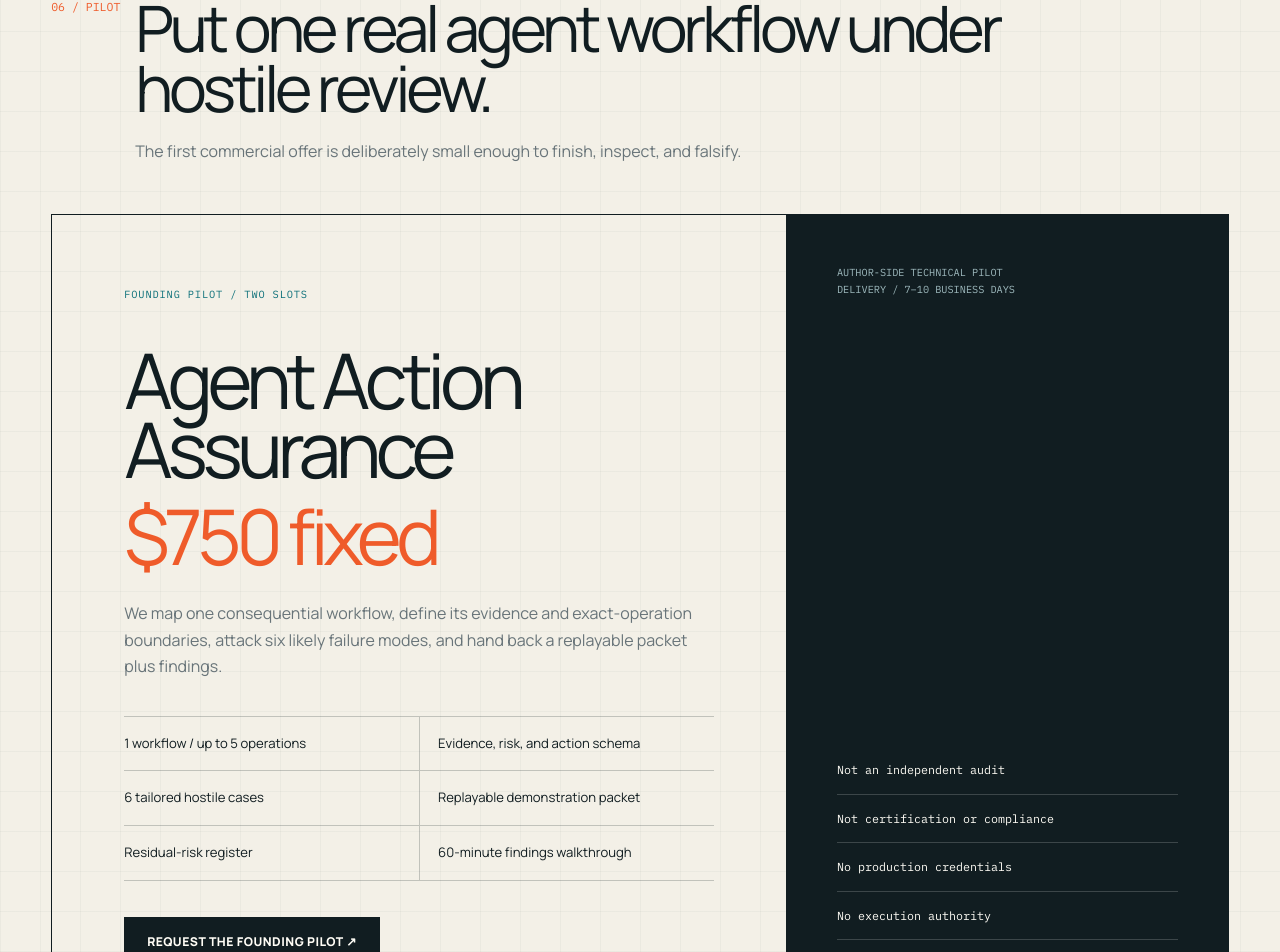
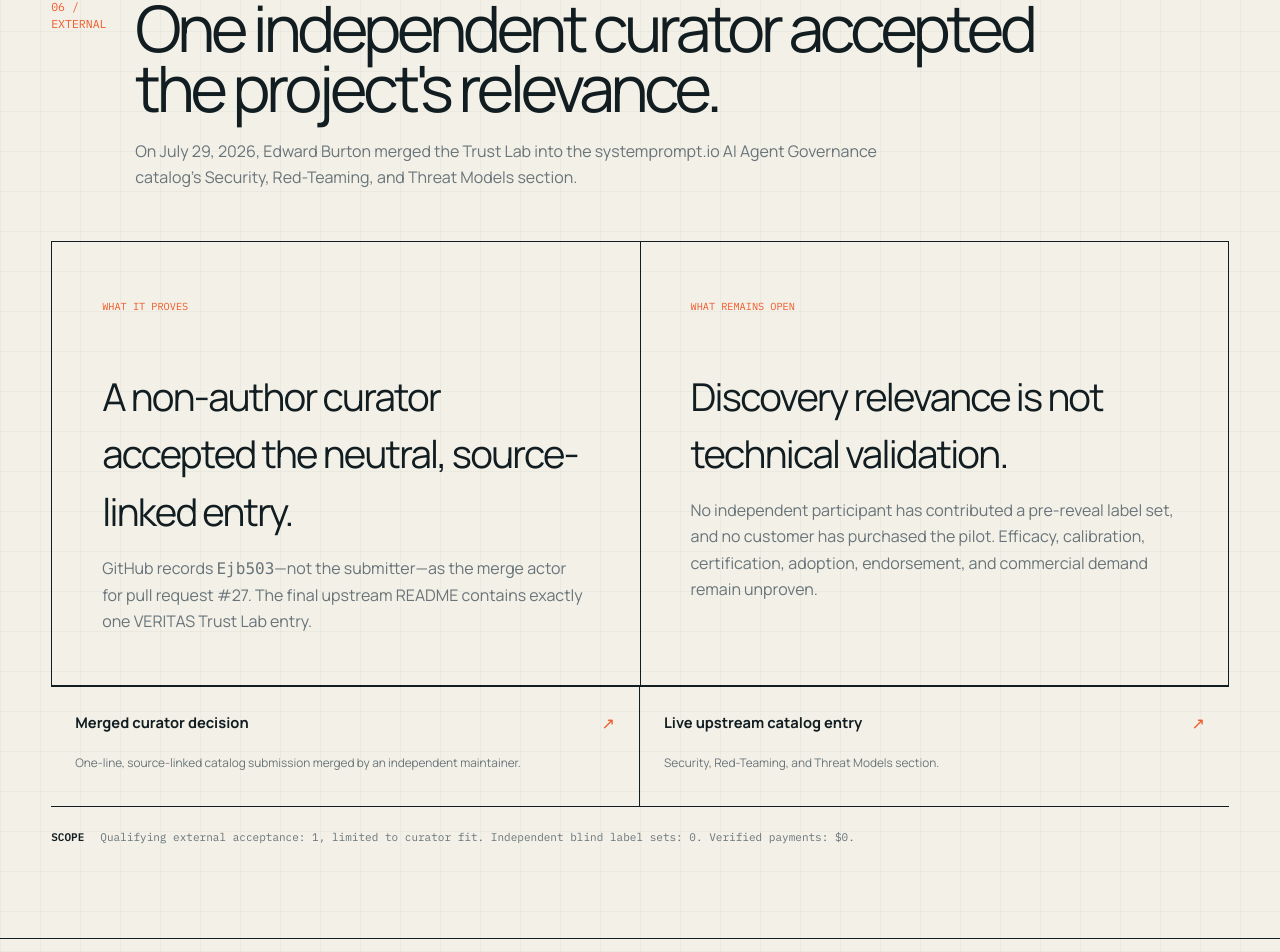
Before and after one commit to VrtxOmega/veritas-agent-trust-lab, a Next.js app: page / in a window 1280 px wide. Shown: the part 6609-7561 px from the top of the page. Built offline with nearby package versions, Linux system fonts and the light colour scheme.

Commit message:
docs: record first external curator acceptance

```diff
--- a/app/trust-lab.tsx
+++ b/app/trust-lab.tsx
@@ -425,9 +425,63 @@
         </div>
       </section>
 
+      <section className="section" id="external-evidence">
+        <div className="section-inner">
+          <header className="section-heading">
+            <span>06 / EXTERNAL</span>
+            <div>
+              <h2>One independent curator accepted the project&apos;s relevance.</h2>
+              <p>
+                On July 29, 2026, Edward Burton merged the Trust Lab into the
+                systemprompt.io AI Agent Governance catalog&apos;s Security,
+                Red-Teaming, and Threat Models section.
+              </p>
+            </div>
+          </header>
+          <div className="principles">
+            <article>
+              <span>WHAT IT PROVES</span>
+              <h3>A non-author curator accepted the neutral, source-linked entry.</h3>
+              <p>
+                GitHub records <code>Ejb503</code>—not the submitter—as the
+                merge actor for pull request #27. The final upstream README
+                contains exactly one VERITAS Trust Lab entry.
+              </p>
+            </article>
+            <article>
+              <span>WHAT REMAINS OPEN</span>
+              <h3>Discovery relevance is not technical validation.</h3>
+              <p>
+                No independent participant has contributed a pre-reveal label
+                set, and no customer has purchased the pilot. Efficacy,
+                calibration, certification, adoption, endorsement, and
+                commercial demand remain unproven.
+              </p>
+            </article>
+          </div>
+          <div className="references">
+            <a href="https://github.com/systempromptio/awesome-ai-agent-governance/pull/27" target="_blank" rel="noreferrer">
+              <b>Merged curator decision</b>
+              <span>One-line, source-linked catalog submission merged by an independent maintainer.</span>
+              <i>↗</i>
+            </a>
+            <a href="https://github.com/systempromptio/awesome-ai-agent-governance/blob/main/README.md" target="_blank" rel="noreferrer">
+              <b>Live upstream catalog entry</b>
+              <span>Security, Red-Teaming, and Threat Models section.</span>
+              <i>↗</i>
+            </a>
+          </div>
+          <p className="boundary">
+            <strong>SCOPE</strong> Qualifying external acceptance: 1, limited
+            to curator fit. Independent blind label sets: 0. Verified payments:
+            $0.
+          </p>
+        </div>
+      </section>
+
       <section className="section" id="pilot">
         <div className="section-inner">
-          <header className="section-heading"><span>06 / PILOT</span><div><h2>Put one real agent workflow under hostile review.</h2><p>The first commercial offer is deliberately small enough to finish, inspect, and falsify.</p></div></header>
+          <header className="section-heading"><span>07 / PILOT</span><div><h2>Put one real agent workflow under hostile review.</h2><p>The first commercial offer is deliberately small enough to finish, inspect, and falsify.</p></div></header>
           <div className="offer">
             <div className="offer-main">
               <p>FOUNDING PILOT / TWO SLOTS</p>
@@ -450,7 +504,7 @@
 
       <section className="section context">
         <div className="section-inner">
-          <header className="section-heading"><span>07 / CONTEXT</span><div><h2>Built between evaluation and action.</h2><p>Sandboxes, policy engines, identity systems, and standards work solve adjacent layers. These organizations do not endorse VERITAS.</p></div></header>
+          <header className="section-heading"><span>08 / CONTEXT</span><div><h2>Built between evaluation and action.</h2><p>Sandboxes, policy engines, identity systems, and standards work solve adjacent layers. These organizations do not endorse VERITAS.</p></div></header>
           <div className="references">
             <a href="https://www.nist.gov/artificial-intelligence/ai-agent-standards-initiative" target="_blank" rel="noreferrer"><b>NIST AI Agent Standards Initiative</b><span>Identity, authorization, security evaluation, interoperability.</span><i>↗</i></a>
             <a href="https://openai.com/index/running-codex-safely/" target="_blank" rel="noreferrer"><b>OpenAI — Running Codex safely</b><span>Sandboxing, approvals, network restrictions, identity, telemetry.</span><i>↗</i></a>
--- a/evidence/DISTRIBUTION_EVIDENCE.md
+++ b/evidence/DISTRIBUTION_EVIDENCE.md
@@ -1,6 +1,6 @@
 # Distribution Evidence
 
-Observed state: 2026-07-28 (America/Chicago)
+Observed state: 2026-07-29 (America/Chicago)
 
 This register separates publication, automated workflow output, independent
 human action, and payment. A public link or an author-opened issue is not
@@ -22,7 +22,7 @@
 | Lane | Current state | What it proves now | What it does not prove |
 | --- | --- | --- | --- |
 | [agentrust-io/awesome-ai-governance#48](https://github.com/agentrust-io/awesome-ai-governance/pull/48) | Open, mergeable, awaiting named-maintainer review. Automated contributor check reported high confidence. | A policy-compliant one-line submission exists and automated workflow checks ran. | No human acceptance, product efficacy, calibration, certification, or endorsement. |
-| [systempromptio/awesome-ai-agent-governance#27](https://github.com/systempromptio/awesome-ai-agent-governance/pull/27) | Open, mergeable, no human review; GitGuardian passed. | A second policy-compliant one-line submission exists and secret scanning passed. | No human acceptance, product efficacy, calibration, certification, or endorsement. |
+| [systempromptio/awesome-ai-agent-governance#27](https://github.com/systempromptio/awesome-ai-agent-governance/pull/27) | Merged on 2026-07-29 by independent curator `Ejb503` as commit `2a2fd6d84c1b57b89faf8e786615c8f6d7a3ed69`; the final upstream README contains the neutral Trust Lab entry. | One attributable non-author curator accepted the project's relevance to the catalog's Security, Red-Teaming, and Threat Models section. | No challenge use, product efficacy, calibration, certification, adoption, endorsement, independent label set, or payment. |
 | [scadastrangelove/awesome-ai-security-tools#29](https://github.com/scadastrangelove/awesome-ai-security-tools/pull/29) | Open and mergeable with one `WATCHLIST.md` line; awaiting curator review. | A contribution-policy-aligned submission exists in the catalog's required zero-star lane; local PCF preflight was `ready-for-maintainer` at 100/100. | No human acceptance, main-list eligibility, product efficacy, calibration, certification, or endorsement. |
 
 ## Independent-use lane
@@ -33,7 +33,7 @@
 inclusion, exclusion, and analysis rules before any qualifying submissions
 exist.
 
-Current eligible external label sets: **0**
+Current eligible independent pre-reveal label sets: **0**
 
 ## Commercial lane
 
@@ -44,9 +44,11 @@
 
 ## Current determination
 
-**INCONCLUSIVE**
+**PARTIAL — ONE SCOPED EXTERNAL ACCEPTANCE**
 
-Publication and distribution attempts are verified. Independent human
-acceptance, independent calibration use, and payment have not yet been
-observed. Automated checks and author-controlled publication must not be
-upgraded into external validation.
+One independent human curator accepted the Trust Lab as relevant to a public
+AI-agent-governance catalog. That changes discovery relevance from
+`INCONCLUSIVE` to `PARTIAL` within that narrow scope. Technical efficacy,
+independent calibration use, adoption, certification, endorsement, commercial
+demand, and payment remain `INCONCLUSIVE`. Automated checks and
+author-controlled publication must not be upgraded into external validation.
```
Also changed, not shown: 2 other files (tests, documents, lock files or other folders).
